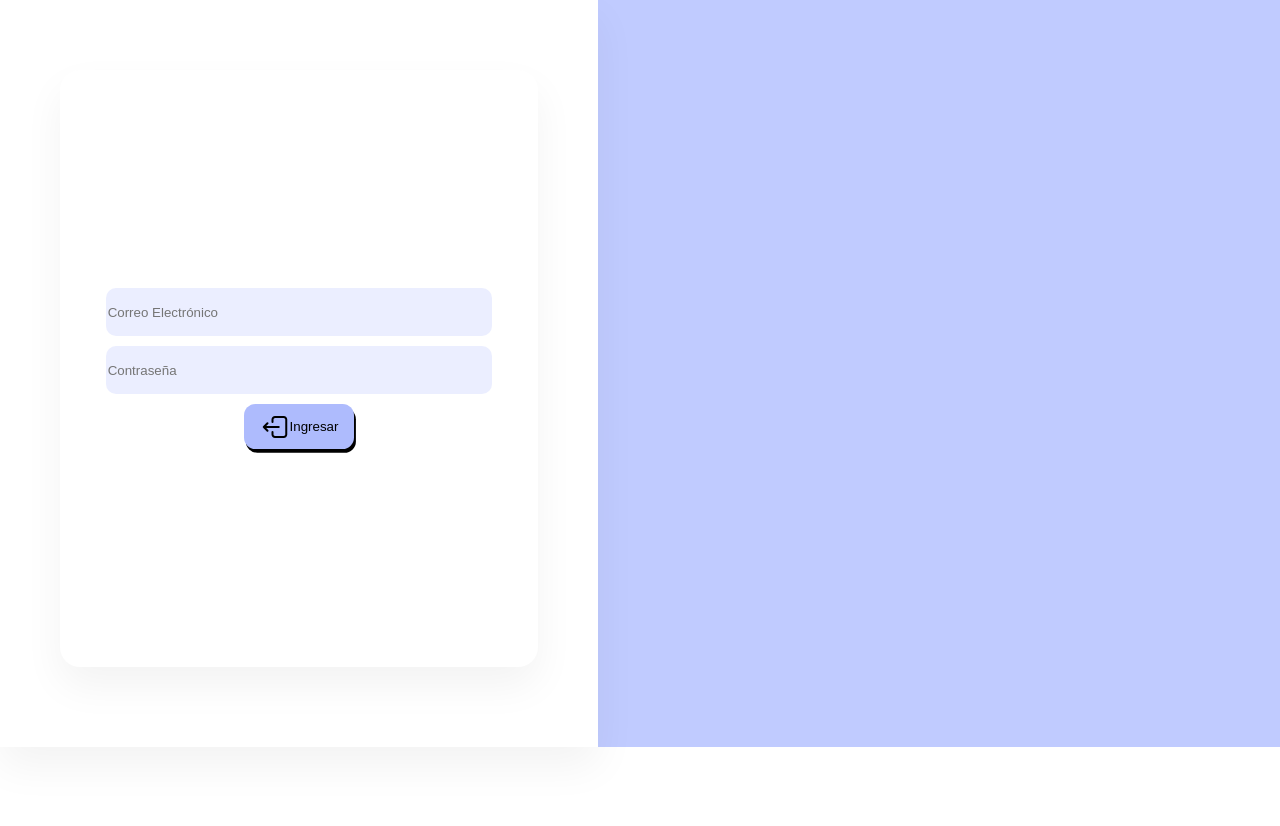
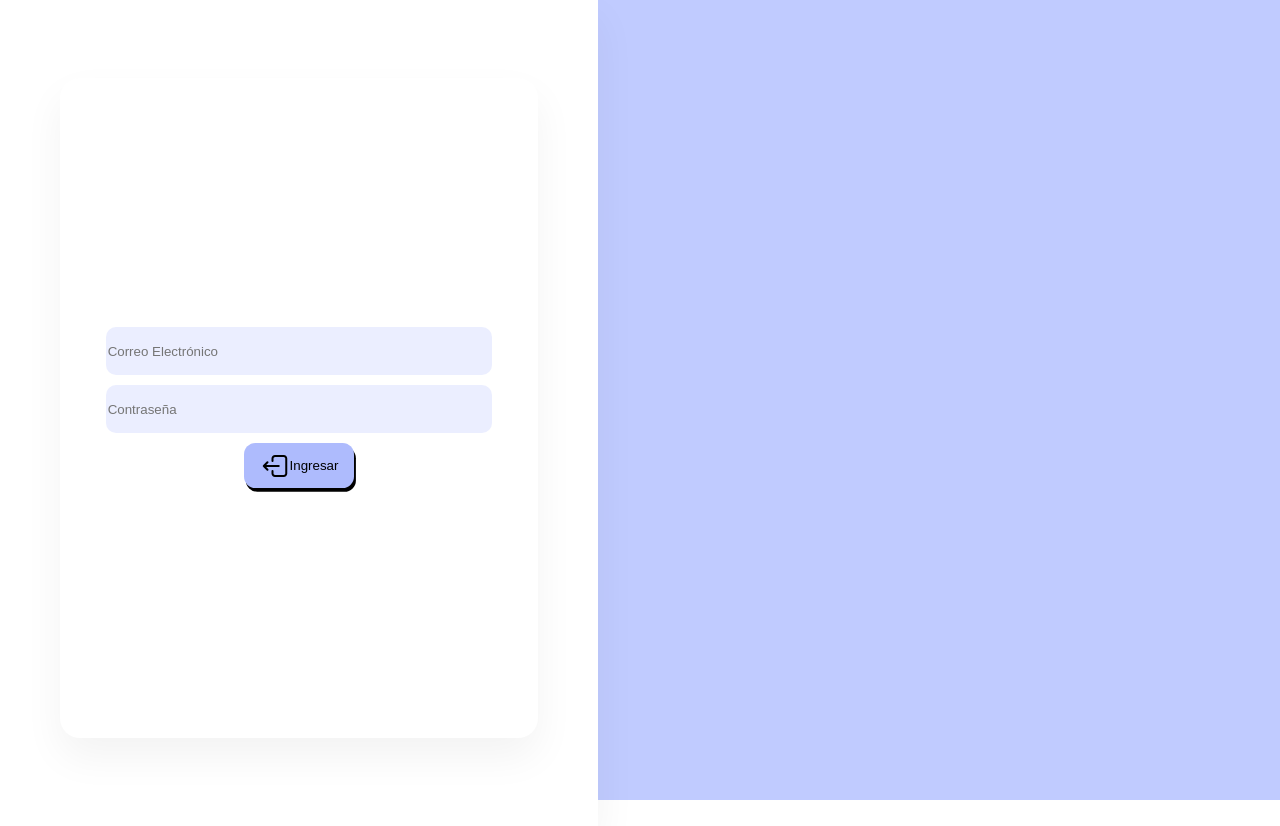
Before and after one commit to Luisrome01/BillMaster, a React (Vite) app: page / in a window 1280 px wide. Before the commit the page ends 800 px from the top, so only its background shows below. Built offline with nearby package versions, Linux system fonts and the light colour scheme.

Commit message:
Se corrigió el error del cuerpo de la página

```diff
--- a/src/views/css/Login.css
+++ b/src/views/css/Login.css
@@ -5,7 +5,7 @@
     align-items: center;
 
     width: 598px;
-    height: 747px;
+    height: 825.6px;
 
     background: #ffffff;
     box-shadow: 0px 19px 40px rgba(0, 0, 0, 0.05);
@@ -61,5 +61,10 @@ body {
     background-color: #c0cbff;
     margin: 0;
     padding: 0;
+    height: 100%;
     box-sizing: border-box;
 }
+
+html {
+    height: 100%;
+}
```
